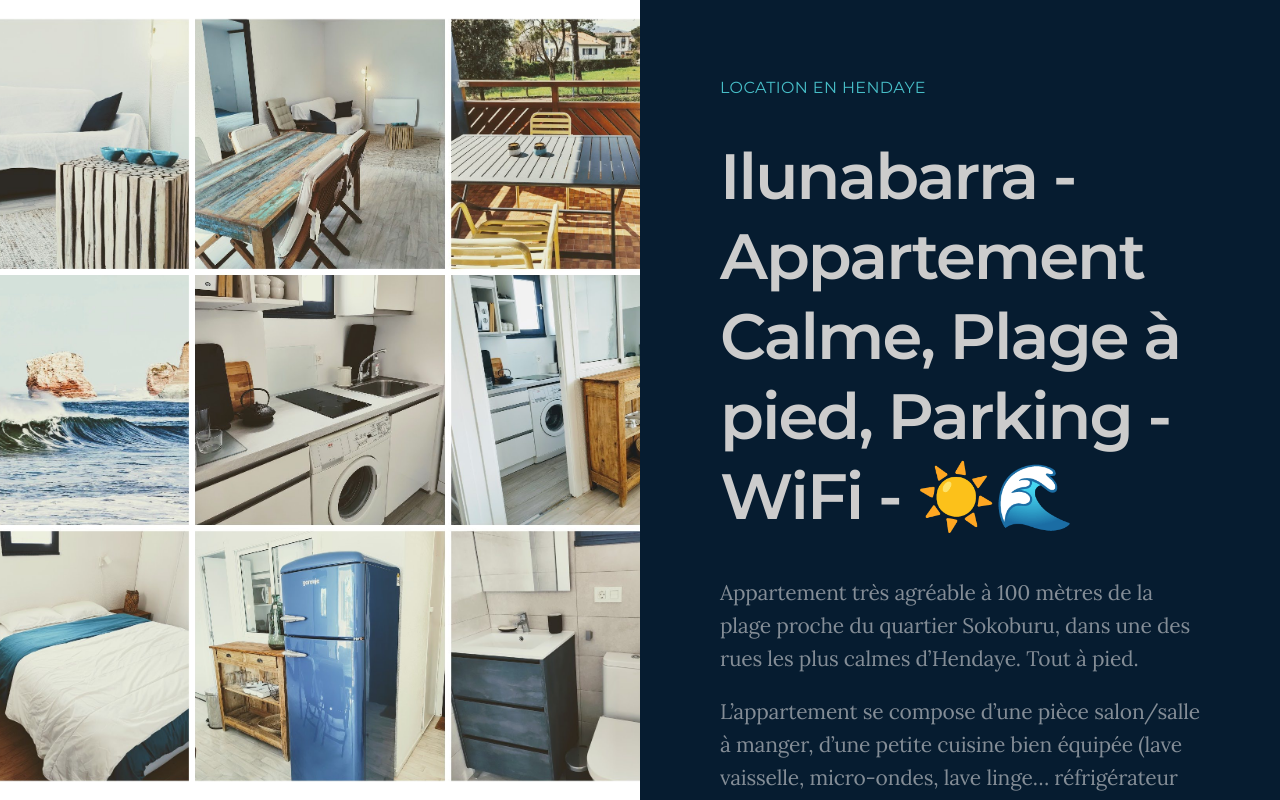
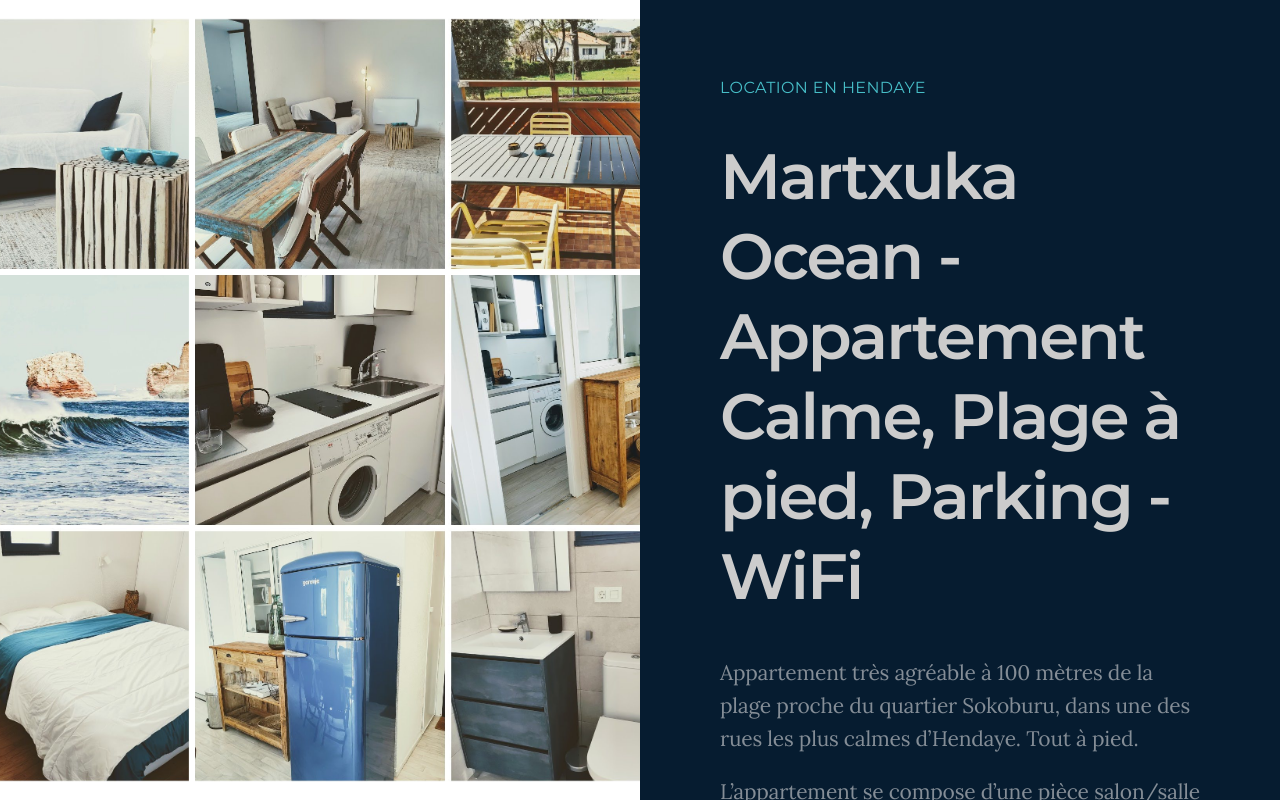
Before and after one commit to basilboli/martxuka, a plain HTML site: page index.html in a window 1280 px wide. Drawn offline with Linux system fonts and the light colour scheme.

Commit message:
update site

```diff
--- a/index.html
+++ b/index.html
@@ -1,2 +1,2 @@
-<!doctype html><html lang=en-us><head><meta name=generator content="Hugo 0.96.0"><meta charset=utf-8><meta http-equiv=x-ua-compatible content="IE=edge"><title>Residence Hendaye Ocean</title><meta name=author content="Marlène & Vasyl"><meta name=description content="Residence Hendaye Océan"><meta name=robots content="index, follow"><meta name=referrer content="always"><meta property="og:title" content="Residence Hendaye Ocean"><meta property="og:description" content="Residence Hendaye Océan"><meta property="og:url" content="https://basilboli.github.io/martxuka"><meta property="og:image" content="https://basilboli.github.io/martxuka/images/social.jpg"><meta name=twitter:card content="summary_large_image"><meta name=twitter:site content="@onepagelove"><link rel=icon href=https://basilboli.github.io/martxuka/favicon.ico><link rel=stylesheet href=https://basilboli.github.io/martxuka/assets/css/split.css type=text/css media=screen><meta name=viewport content="width=device-width,initial-scale=1"><style>.fs-split .split-image{background-image:url(https://basilboli.github.io/martxuka/img.jpg);background-position:50%}</style><script async src="https://www.googletagmanager.com/gtag/js?id=G-3ZSW5BYLS3"></script>
-<script>var doNotTrack=!1;if(!doNotTrack){window.dataLayer=window.dataLayer||[];function gtag(){dataLayer.push(arguments)}gtag("js",new Date),gtag("config","G-3ZSW5BYLS3",{anonymize_ip:!1})}</script></head><body id=fullsingle class=page-template-page-fullsingle-split><div class=fs-split><div class=split-image></div><div class=split-content><div class=split-content-vertically-center><div class=split-intro><h1>Location en Hendaye</h1><h2 class=tagline>Ilunabarra - Appartement Calme, Plage à pied, Parking - WiFi - ☀️🌊</h2></div><div class=split-bio><p>Appartement très agréable à 100 mètres de la plage proche du quartier Sokoburu, dans une des rues les plus calmes d&rsquo;Hendaye. Tout à pied.</p><p>L&rsquo;appartement se compose d&rsquo;une pièce salon/salle à manger, d&rsquo;une petite cuisine bien équipée (lave vaisselle, micro-ondes, lave linge&mldr; réfrigérateur et congélateur dans la salle à manger), d&rsquo;une chambre séparée avec placards et 2 fenêtres équipées de volets. Petite salle de bain très fonctionnelle.</p></div><div class=split-lists><div class=split-list><h3>Contact</h3><ul><li><a href title="Tel: +33787201829">Tel: +33787201829</a></li><li><a href title=basilboli@gmail.com>basilboli@gmail.com</a></li></ul></div></div><div class=split-credit><p>&copy;2022 Marlène & Vasyl</p></div></div></div></div></body></html>
+<!doctype html><html lang=en-us><head><meta name=generator content="Hugo 0.96.0"><meta charset=utf-8><meta http-equiv=x-ua-compatible content="IE=edge"><title>Residence Martxuka Ocean</title><meta name=author content="Marlène & Vasyl"><meta name=description content="Residence Martxuka Ocean à Hendaye"><meta name=robots content="index, follow"><meta name=referrer content="always"><meta property="og:title" content="Residence Martxuka Ocean"><meta property="og:description" content="Residence Martxuka Ocean à Hendaye"><meta property="og:url" content="https://basilboli.github.io/martxuka"><meta property="og:image" content="https://basilboli.github.io/martxuka/images/social.jpg"><meta name=twitter:card content="summary_large_image"><meta name=twitter:site content="@onepagelove"><link rel=icon href=https://basilboli.github.io/martxuka/favicon.ico><link rel=stylesheet href=https://basilboli.github.io/martxuka/assets/css/split.css type=text/css media=screen><meta name=viewport content="width=device-width,initial-scale=1"><style>.fs-split .split-image{background-image:url(https://basilboli.github.io/martxuka/img.jpg);background-position:50%}</style><script async src="https://www.googletagmanager.com/gtag/js?id=G-3ZSW5BYLS3"></script>
+<script>var doNotTrack=!1;if(!doNotTrack){window.dataLayer=window.dataLayer||[];function gtag(){dataLayer.push(arguments)}gtag("js",new Date),gtag("config","G-3ZSW5BYLS3",{anonymize_ip:!1})}</script></head><body id=fullsingle class=page-template-page-fullsingle-split><div class=fs-split><div class=split-image></div><div class=split-content><div class=split-content-vertically-center><div class=split-intro><h1>Location en Hendaye</h1><h2 class=tagline>Martxuka Ocean - Appartement Calme, Plage à pied, Parking - WiFi</h2></div><div class=split-bio><p>Appartement très agréable à 100 mètres de la plage proche du quartier Sokoburu, dans une des rues les plus calmes d&rsquo;Hendaye. Tout à pied.</p><p>L&rsquo;appartement se compose d&rsquo;une pièce salon/salle à manger, d&rsquo;une petite cuisine bien équipée (lave vaisselle, micro-ondes, lave linge&mldr; réfrigérateur et congélateur dans la salle à manger), d&rsquo;une chambre séparée avec placards et 2 fenêtres équipées de volets. Petite salle de bain très fonctionnelle.</p></div><div class=split-lists><div class=split-list><h3>Reservation</h3><ul><li><a href title="+33 7 87 20 18 29">+33 7 87 20 18 29</a></li><li><a href title=residencemartxuka@gmail.com>residencemartxuka@gmail.com</a></li></ul></div></div><div class=split-credit><p>&copy;2022 Marlène & Vasyl</p></div></div></div></div></body></html>
```
